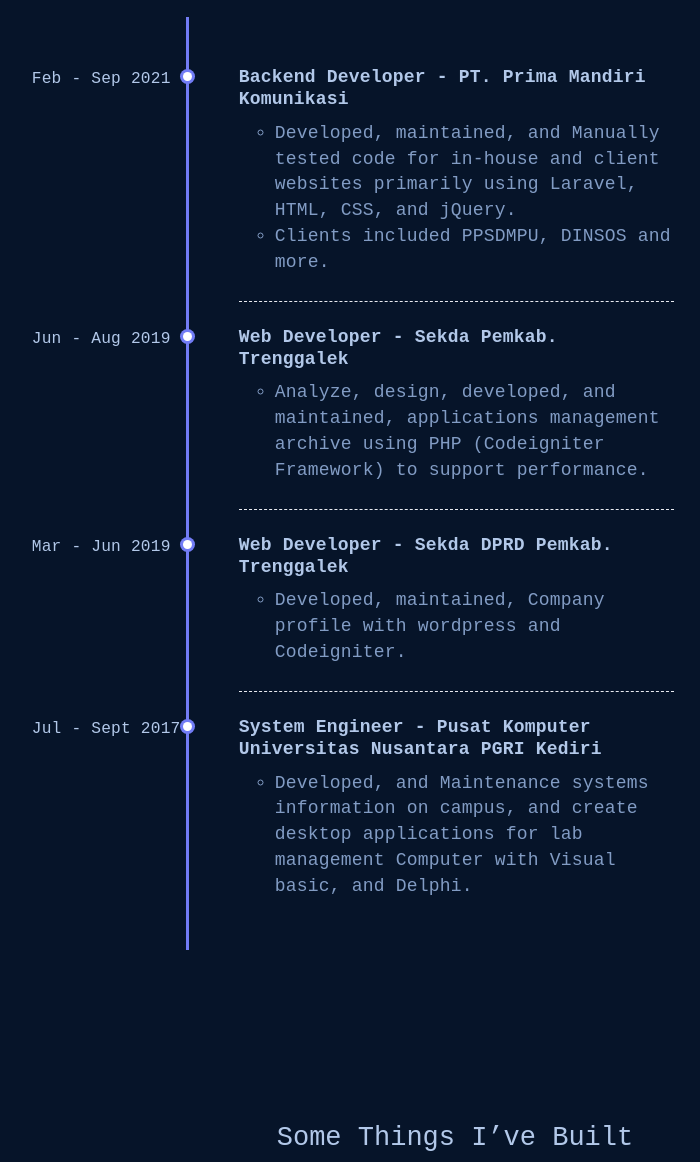
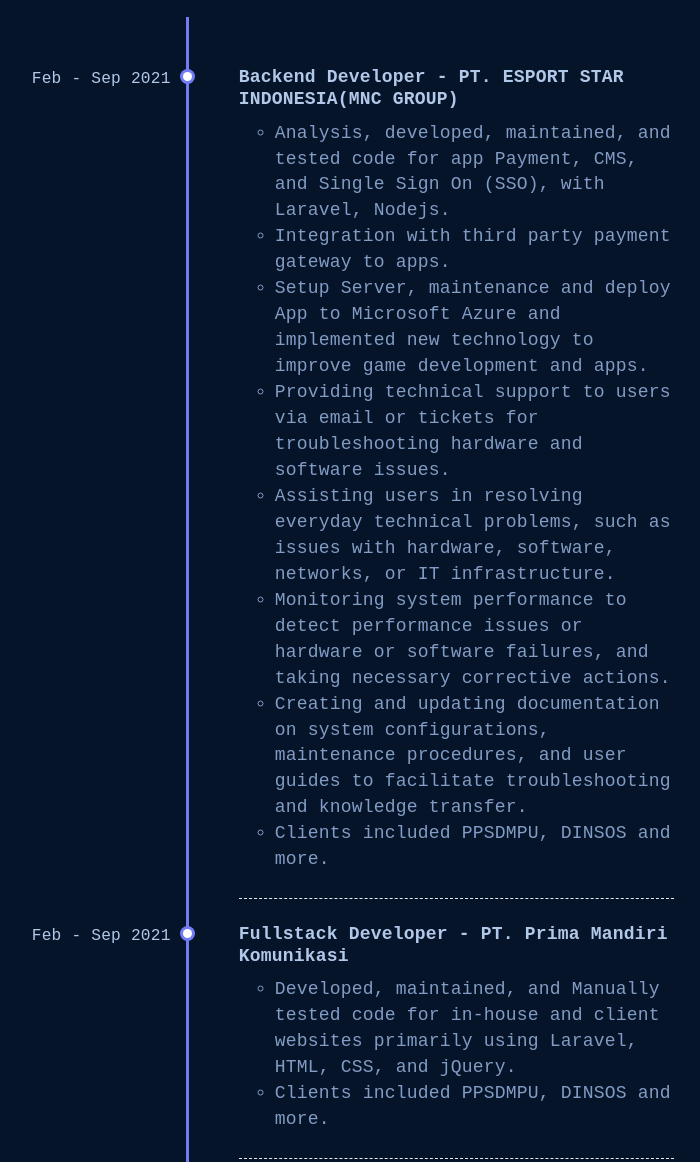
Before and after one commit to gumelarid/galuhprahadi, a plain HTML site: page index.html in a window 1280 px wide. Shown: the part 1400-2562 px from the top of the page, without its empty margins (185-885 px from the left). Drawn offline with nearby package versions, Linux system fonts and the light colour scheme.

Commit message:
Update index.html

```diff
--- a/index.html
+++ b/index.html
@@ -180,7 +180,25 @@
                 <ul class="timeline">
                   <li class="event" data-date="Feb - Sep 2021">
                     <h3 class="pt">
-                      Backend Developer - PT. Prima Mandiri Komunikasi
+                      Backend Developer - PT. ESPORT STAR INDONESIA(MNC GROUP)
+                    </h3>
+                    <ul class="ket">
+                      <li>
+                       Analysis, developed, maintained, and tested code for app Payment, CMS, and Single Sign On (SSO), with Laravel, Nodejs.
+                      </li>
+                  <li>Integration with third party payment gateway to apps.</li>
+<li>Setup Server, maintenance and deploy App to Microsoft Azure and implemented new technology to improve game development and apps.</li>
+<li>Providing technical support to users via email or tickets for troubleshooting hardware and software issues.</li>
+<li>Assisting users in resolving everyday technical problems, such as issues with hardware, software, networks, or IT infrastructure.</li>
+<li>Monitoring system performance to detect performance issues or hardware or software failures, and taking necessary corrective actions.</li>
+<li>Creating and updating documentation on system configurations, maintenance procedures, and user guides to facilitate troubleshooting and knowledge transfer.
+                      </li>
+                      <li>Clients included PPSDMPU, DINSOS and more.</li>
+                    </ul>
+                  </li>
+                  <li class="event" data-date="Feb - Sep 2021">
+                    <h3 class="pt">
+                      Fullstack Developer - PT. Prima Mandiri Komunikasi
                     </h3>
                     <ul class="ket">
                       <li>
```
